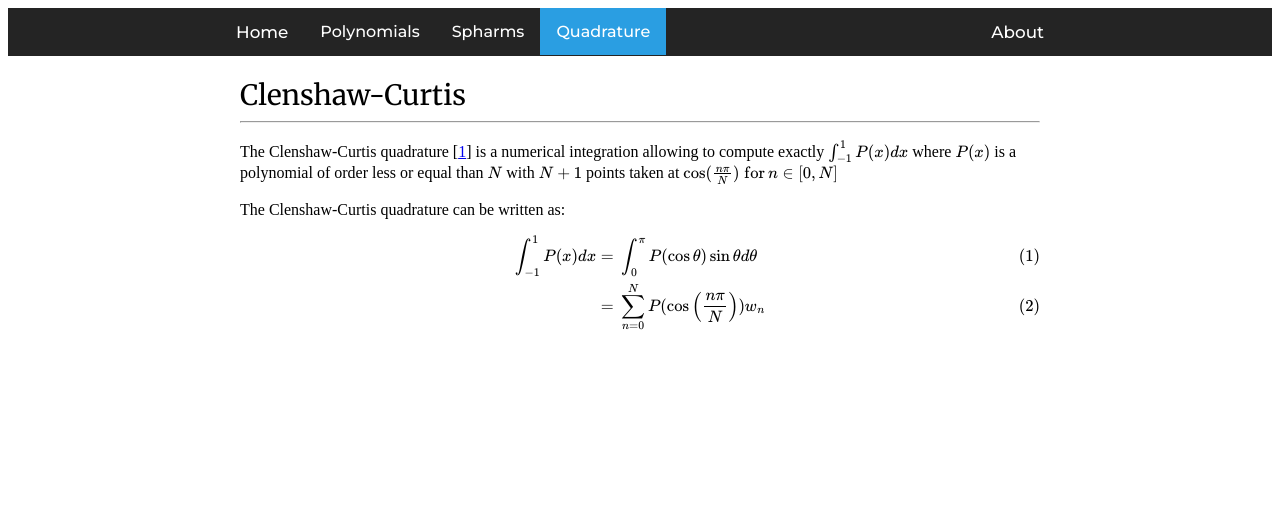
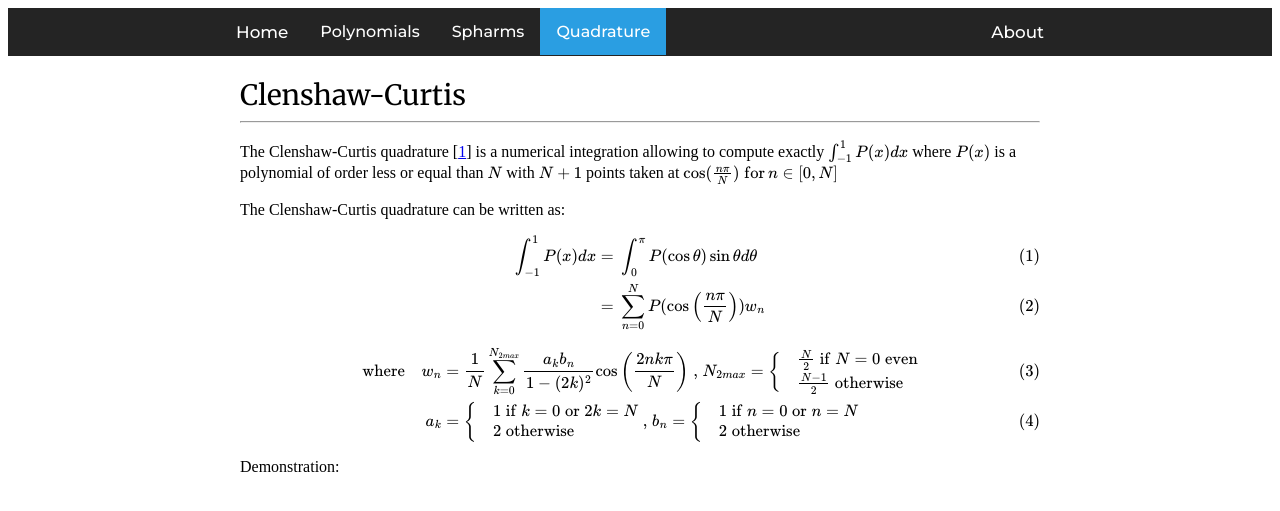
Before and after one commit to sylvaus/hyperspharm, a Jekyll site: the page built from clenshaw_curtis.md, in a window 1280 px wide. Shown: the top 511 px of the page. Built offline with Jekyll 4.4.1, drawn with Linux system fonts in a browser that asks for light colours; nearby versions of some CDN libraries; our own code applies the rules of GitHub Pages for plain Markdown files; formulas are drawn with MathJax 3.

Commit message:
Added Clenshaw Curtis weights
Only demonstration is missing

```diff
--- a/clenshaw_curtis.md
+++ b/clenshaw_curtis.md
@@ -10,3 +10,10 @@ The Clenshaw-Curtis quadrature can be written as:
 
 $$\begin{eqnarray}\int_{-1}^{1} P(x)dx &=&  \int_{0}^{\pi} P(\cos\theta)\sin\theta d\theta
 \\&=& \sum_{n=0}^{N}P(\cos\left(\frac{n\pi}{N}\right)) w_n\end{eqnarray}$$
+
+$$\begin{eqnarray}\text{where} \quad w_n &=& \frac{1}{N}\sum_{k=0}^{N_{2max}} \frac{a_k b_n}{1 - (2 k)^2} \cos\left(\frac{2 n k \pi}{N}\right)
+\; \text{,} \; N_{2max} = \begin{cases} & \frac{N}{2} \; \text{if} \; N = 0 \; \text{even} \\ & \frac{N-1}{2} \; \text{otherwise}\end{cases}
+\\ a_k &=& \begin{cases} & 1 \; \text{if} \; k = 0 \; \text{or} \; 2k= N \\ & 2 \; \text{otherwise}\end{cases}
+\; \text{,} \; b_n = \begin{cases} & 1 \; \text{if} \; n = 0 \; \text{or} \; n= N \\ & 2 \; \text{otherwise}\end{cases}\end{eqnarray}$$
+
+Demonstration:
```
